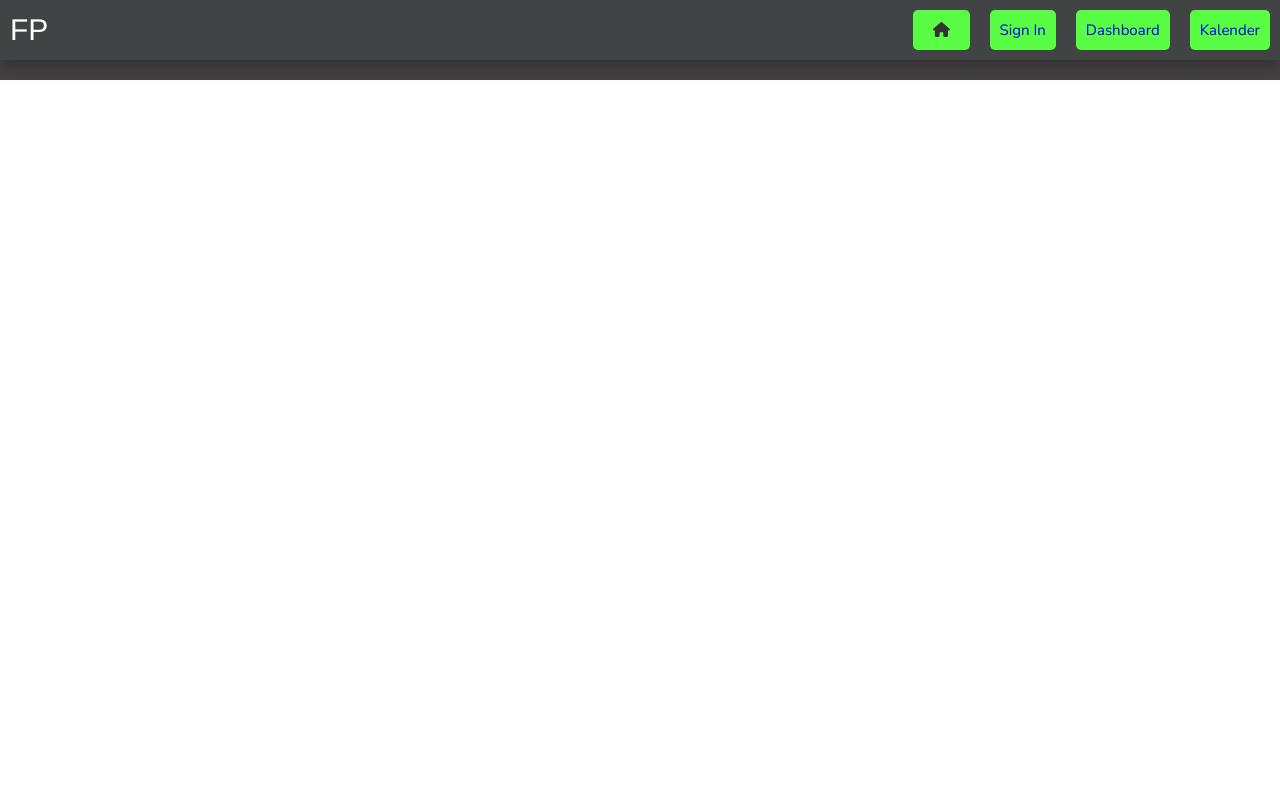
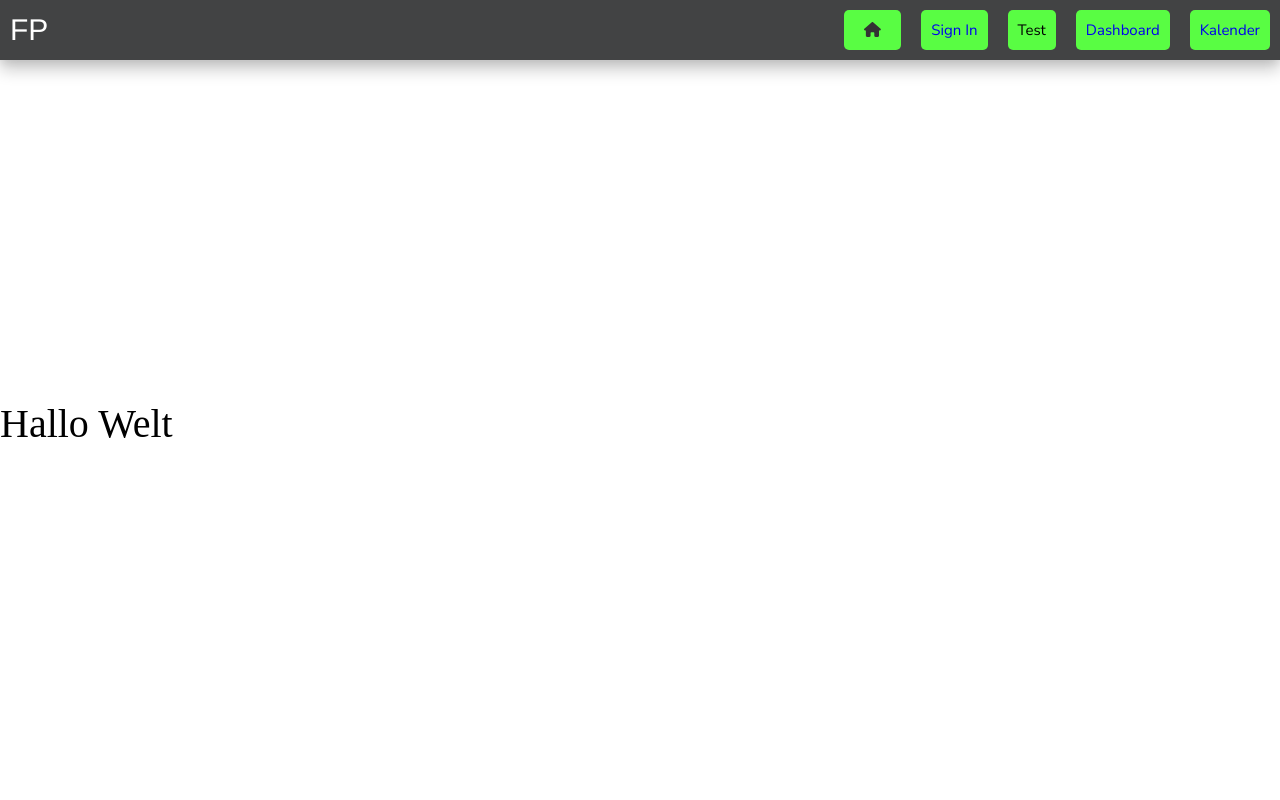
Before and after one commit to BarloGER/SportBase-Frontend, a React (Create React App) app: page /test in a window 1280 px wide. Shown: the top 800 px of the page. Built offline with nearby package versions, Linux system fonts and the light colour scheme.

Commit message:
routing fixed

```diff
--- a/src/App.js
+++ b/src/App.js
@@ -7,8 +7,9 @@ import SignIn from "./components/SignIn";
 import Events from "./components/Events";
 import EventForm from "./components/EventForm";
 import Dashboard from "./components/Dashboard";
+import Test from "./components/Test";
 
-// import GlobalLayout from "./components/GlobalLayout";
+import GlobalLayout from "./components/GlobalLayout";
 import ProtectedLayout from "./components/Protectedlayout";
 import { getUser } from "./utils/getUser";
 
@@ -49,9 +50,12 @@ export default function App() {
   return (
     <>
       <Navbar isAuthenticated={isAuthenticated} logOut={logOut} user={user} />
+      <Routes>
+        <Route path="/" element={<GlobalLayout />}>
+          <Route index element={<LandingPage />} />
+          <Route path="calendar" element={<PublicCalendar />} />
+          <Route path="test" element={<Test />} />
 
-      <Routes>
-        <Route path="/" element={<LandingPage />} />
           <Route
             path="/signin"
             element={
@@ -62,14 +66,11 @@ export default function App() {
               />
             }
           />
-        <Route path="calendar" element={<PublicCalendar />} />
-        {/* WEGEN ROUTER IM SIGNUP GUCKEN. WIE ERREICHT MAN DIE VON HIER =? */}
 
           <Route
             path="secret"
             element={<ProtectedLayout isAuthenticated={isAuthenticated} />}
           >
-          {/* <Route element={<Dashboard />} /> */}
             <Route path="dashboard" element={<Dashboard />}>
               <Route path="events" element={<Events />} />
               <Route path="eventform" element={<EventForm />} />
@@ -77,8 +78,8 @@ export default function App() {
               <Route path="account/:id" element={<Account />} />
             </Route>
           </Route>
+        </Route>
       </Routes>
-
       <Footer />
     </>
   );
--- a/src/components/Dashboard.jsx
+++ b/src/components/Dashboard.jsx
@@ -9,6 +9,7 @@ function dashboard() {
         <DashboardCard cardText={"Verfügbare Events"} cardLink={"events"} />
         <DashboardCard cardText={"Event anlegen"} cardLink={"eventform"} />
         <DashboardCard cardText={"Mitglied suchen"} cardLink={"search"} />
+
         <Outlet />
       </div>
     </main>
--- a/src/components/DashboardCard.jsx
+++ b/src/components/DashboardCard.jsx
@@ -4,7 +4,7 @@ import "../styles/dashboardCard.css";
 
 function DashboardCard({ cardText, cardLink }) {
   return (
-    <Link to={`/${cardLink}`}>
+    <Link to={`/secret/dashboard/${cardLink}`}>
       <div className="dashboard-card">
         <div className="card-title">
           <h2>{cardText}</h2>
--- a/src/components/Login.js
+++ b/src/components/Login.js
@@ -26,8 +26,8 @@ export default function Login({
       setIsAuthenticated(true);
     } catch (error) {}
   };
-  console.log(`Außerhalb handleSubmit ${isAuthenticated}`);
 
+  // WENN EINGELOGT, DANN WIRD MAN DIREKT AUFS DASHBOARD GELEITET ANSONSTEN BLEIBT MAN IN DER LOGIN KOMPONENTE
   return isAuthenticated ? (
     // from <Navigate to={"../secret/dashboard"} /> to
     <Navigate to={"/secret/dashboard"} />
--- a/src/components/Navbar.js
+++ b/src/components/Navbar.js
@@ -60,6 +60,14 @@ export default function Navbar() {
             <li>Sign In</li>
           </NavLink>
           <NavLink
+            to="/test"
+            onClick={() => {
+              setIsNavExpanded(false);
+            }}
+          >
+            <li>Test</li>
+          </NavLink>
+          <NavLink
             to="/secret/dashboard"
             onClick={() => {
               setIsNavExpanded(false);
--- a/src/components/SignUp.js
+++ b/src/components/SignUp.js
@@ -132,7 +132,8 @@ export default function SignUp({
   };
 
   return isAuthenticated ? (
-    <Navigate to={"../secret/dashboard"} />
+    // CHANGED FROM <Navigate to={"../secret/dashboard"} />
+    <Navigate to={"/secret/dashboard"} />
   ) : (
     <main className="access">
       <section className="access-container">
--- /dev/null
+++ b/src/components/Test.js
@@ -0,0 +1,7 @@
+import "../styles/Test.css";
+
+function Test() {
+  return <div className="test-div">Hallo Welt</div>;
+}
+
+export default Test;
--- /dev/null
+++ b/src/styles/Test.css
@@ -0,0 +1,5 @@
+.test-div {
+  font-size: 4rem;
+  height: 100vh;
+  margin-top: 40rem;
+}
```
Lines whose indentation alone changed are shown as unchanged.
